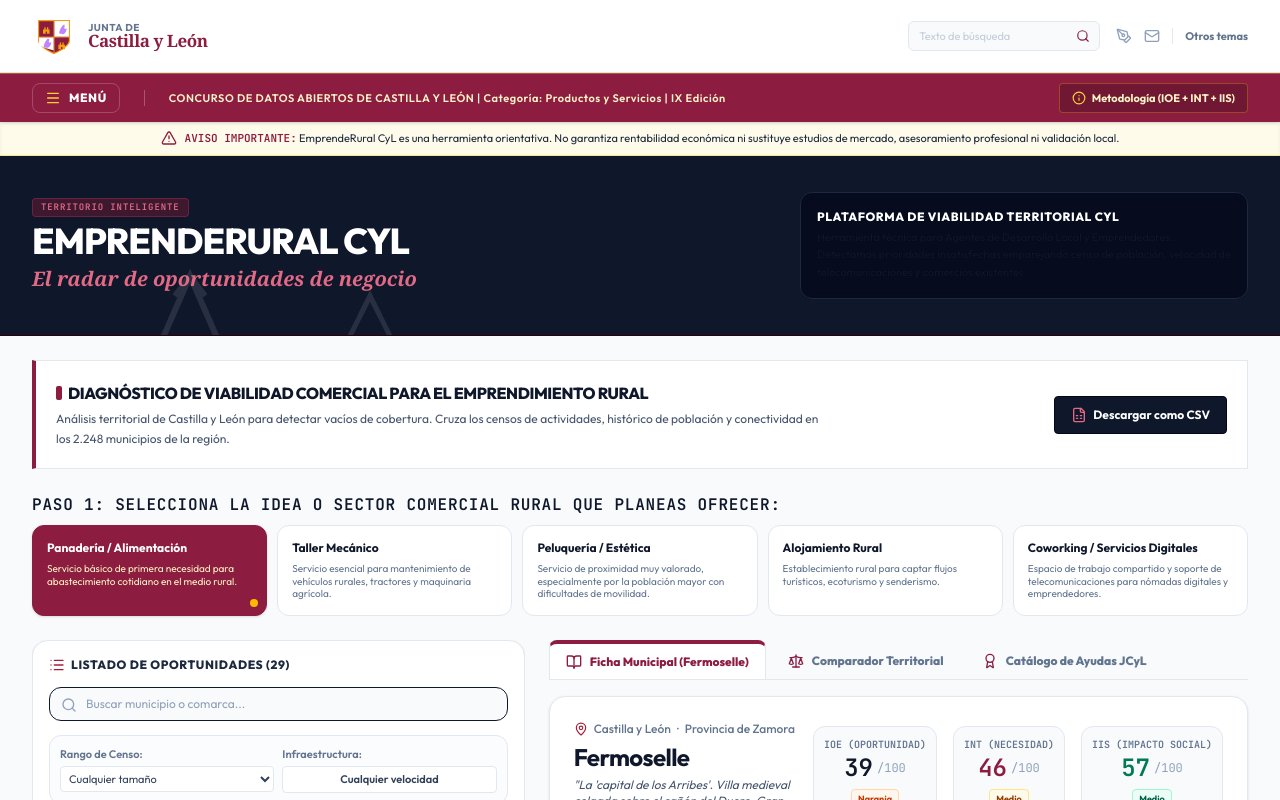
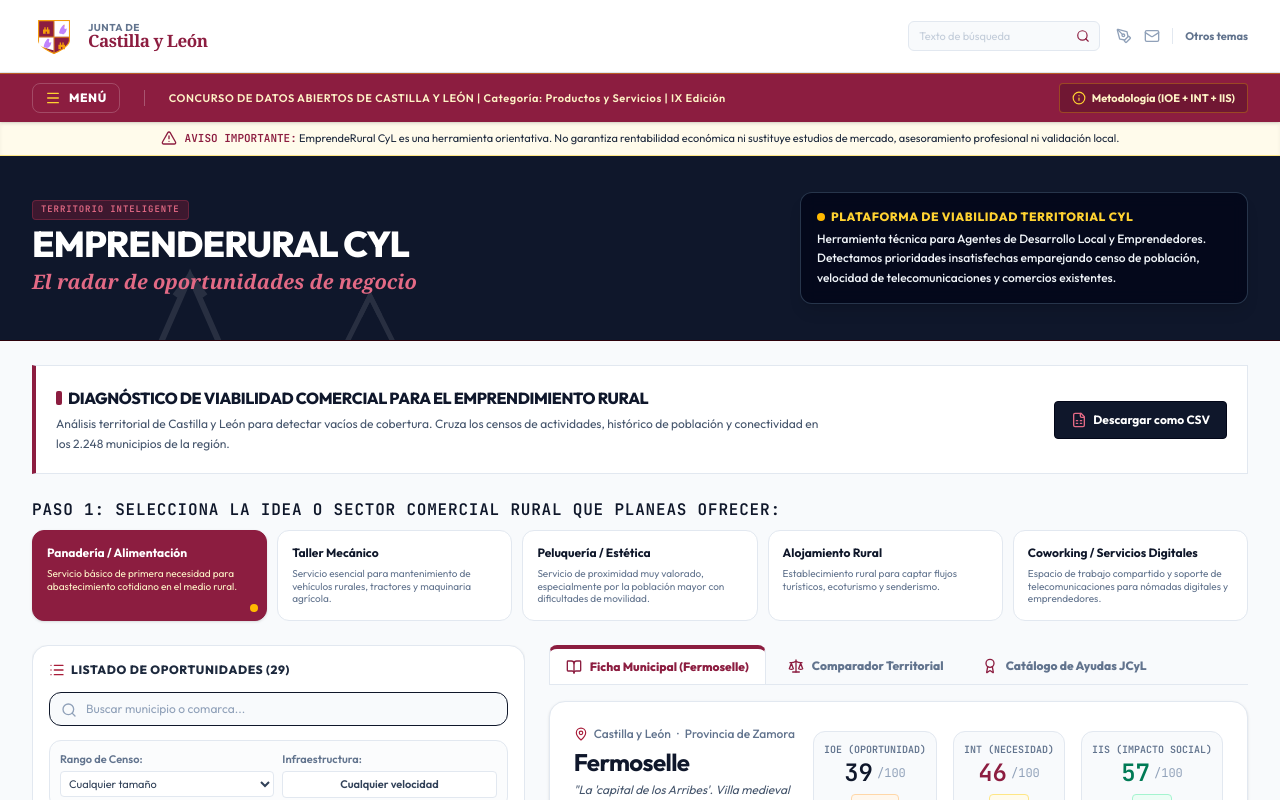
Before and after one commit to herasr/EmprendeRural_cyl, a React (Vite) app: page / in a window 1280 px wide. Shown: the top 800 px of the page. Built offline with nearby package versions, Linux system fonts and the light colour scheme.

Commit message:
style: update hero component UI
Improve visual hierarchy and readability of the platform description card by adjusting background opacity, borders, and typography.

```diff
--- a/src/App.tsx
+++ b/src/App.tsx
@@ -282,11 +282,12 @@
             </p>
           </div>
 
-          <div className="bg-slate-950/65 border border-slate-800 p-4 rounded-xl max-w-md backdrop-blur-xs">
-            <h2 className="text-xs font-extrabold text-white uppercase tracking-wider mb-1">
+          <div className="bg-slate-950/80 border border-slate-700/80 p-4 rounded-xl max-w-md backdrop-blur-sm shadow-lg">
+            <h2 className="text-xs font-extrabold text-amber-300 uppercase tracking-wider mb-1 flex items-center gap-1.5">
+              <span className="w-2 h-2 rounded-full bg-amber-400 inline-block"></span>
               Plataforma de Viabilidad Territorial CyL
             </h2>
-            <p className="text-[11px] text-slate-350 leading-relaxed">
+            <p className="text-xs text-slate-100 font-medium leading-relaxed">
               Herramienta técnica para Agentes de Desarrollo Local y Emprendedores. Detectamos prioridades insatisfechas emparejando censo de población, velocidad de telecomunicaciones y comercios existentes.
             </p>
           </div>
```
Also changed, not shown: 2 other files (tests, documents, lock files or other folders).
